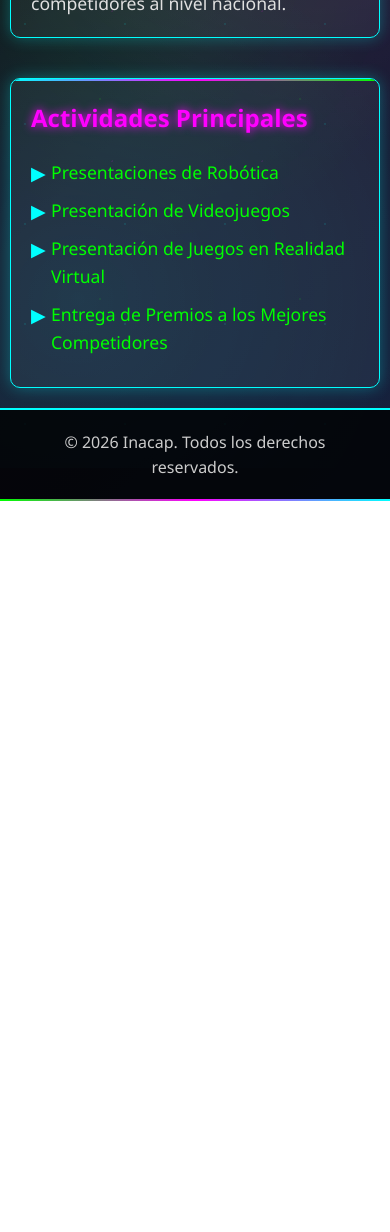
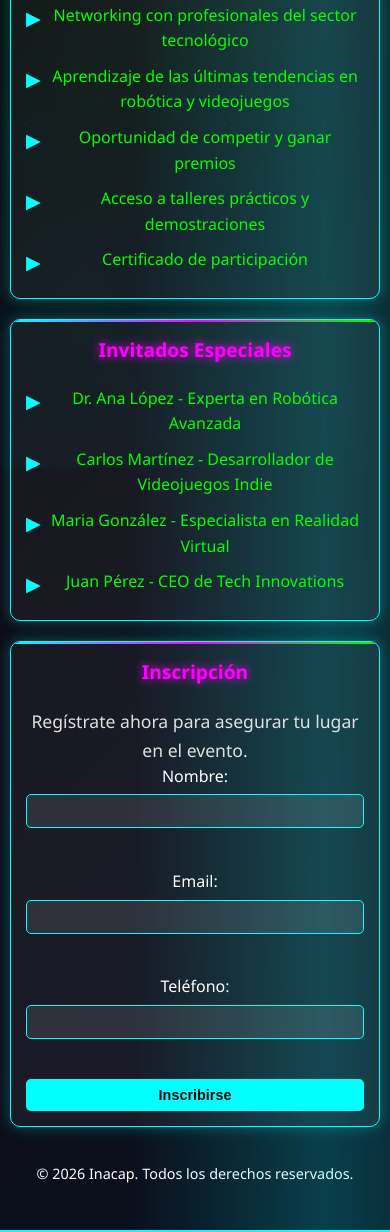
Before and after one commit to diablo141/Evento-tecnologico, a plain HTML site: page index.html in a window 390 px wide. Shown: the part 376-1608 px from the top of the page. Before the commit the page ends 877 px from the top, so only its background shows below. Drawn offline with Linux system fonts and the light colour scheme.

Commit message:
version movil

```diff
--- a/index.html
+++ b/index.html
@@ -9,22 +9,43 @@
 <body>
     <header>
         <h1>Evento Tecnológico Inacap</h1>
-    </header>
-    <main>
+
         <section id="descripcion">
             <h2>Descripción</h2>
             <p>Asiste al evento tecnológico de Inacap en el cual se realizarán presentaciones de robótica, creación de videojuegos y entrega de premios a los mejores competidores al nivel nacional.</p>
         </section>
-        <section id="actividades">
-            <h2>Actividades Principales</h2>
+        <section id="beneficios">
+            <h2>Beneficios del Evento</h2>
             <ul>
-                <li>Presentaciones de Robótica</li>
-                <li>Presentación de Videojuegos</li>
-                <li>Presentación de Juegos en Realidad Virtual</li>
-                <li>Entrega de Premios a los Mejores Competidores</li>
+                <li>Networking con profesionales del sector tecnológico</li>
+                <li>Aprendizaje de las últimas tendencias en robótica y videojuegos</li>
+                <li>Oportunidad de competir y ganar premios</li>
+                <li>Acceso a talleres prácticos y demostraciones</li>
+                <li>Certificado de participación</li>
             </ul>
         </section>
-    </main>
+        <section id="invitados">
+            <h2>Invitados Especiales</h2>
+            <ul>
+                <li>Dr. Ana López - Experta en Robótica Avanzada</li>
+                <li>Carlos Martínez - Desarrollador de Videojuegos Indie</li>
+                <li>Maria González - Especialista en Realidad Virtual</li>
+                <li>Juan Pérez - CEO de Tech Innovations</li>
+            </ul>
+        </section>
+        <section id="inscripcion">
+            <h2>Inscripción</h2>
+            <p>Regístrate ahora para asegurar tu lugar en el evento.</p>
+            <form action="#" method="post">
+                <label for="nombre">Nombre:</label>
+                <input type="text" id="nombre" name="nombre" required><br><br>
+                <label for="email">Email:</label>
+                <input type="email" id="email" name="email" required><br><br>
+                <label for="telefono">Teléfono:</label>
+                <input type="tel" id="telefono" name="telefono"><br><br>
+                <button type="submit">Inscribirse</button>
+            </form>
+        </section>
     <footer>
         <p>&copy; 2026 Inacap. Todos los derechos reservados.</p>
     </footer>
--- a/style.css
+++ b/style.css
@@ -219,25 +219,75 @@ ul li::before {
     51%, 100% { opacity: 0; }
 }
 
-/* Footer */
-footer {
-    text-align: center;
-    padding: 20px;
-    background: rgba(0, 0, 0, 0.8);
-    border-top: 2px solid var(--primary);
-    color: var(--text-muted);
+/* Cards */
+.cards {
+    display: grid;
+    grid-template-columns: repeat(auto-fit, minmax(250px, 1fr));
+    gap: 20px;
     position: relative;
+    z-index: 1;
 }
 
-footer::before {
-    content: '';
-    position: absolute;
-    bottom: 0;
-    left: 0;
+.card {
+    background: rgba(255, 255, 255, 0.1);
+    border: 1px solid var(--primary);
+    border-radius: 8px;
+    padding: 20px;
+    text-align: center;
+    color: var(--text-light);
+    transition: all 0.3s ease;
+    box-shadow: 0 0 10px rgba(0, 255, 255, 0.2);
+}
+
+.card:hover {
+    transform: translateY(-10px) scale(1.05);
+    box-shadow: 0 10px 30px rgba(0, 255, 255, 0.6);
+    border-color: var(--secondary);
+    background: rgba(255, 255, 255, 0.15);
+}
+
+/* Formulario */
+form {
+    max-width: 400px;
+    margin: 0 auto;
+    position: relative;
+    z-index: 1;
+}
+
+label {
+    display: block;
+    margin-bottom: 5px;
+    color: var(--text-light);
+}
+
+input {
     width: 100%;
-    height: 2px;
-    background: linear-gradient(90deg, var(--accent), var(--secondary), var(--primary));
-    animation: borderGlow 2s linear infinite reverse;
+    padding: 10px;
+    margin-bottom: 15px;
+    border: 1px solid var(--primary);
+    border-radius: 5px;
+    background: rgba(255, 255, 255, 0.1);
+    color: var(--text-light);
+    font-size: 1rem;
+}
+
+input:focus {
+    outline: none;
+    border-color: var(--secondary);
+    box-shadow: 0 0 10px rgba(255, 0, 255, 0.5);
+}
+
+button {
+    width: 100%;
+    padding: 10px;
+    background: var(--primary);
+    color: var(--bg-dark);
+    border: none;
+    border-radius: 5px;
+    font-size: 1rem;
+    font-weight: bold;
+    cursor: pointer;
+    transition: background 0.3s ease;
 }
 
 /* Responsive */
@@ -248,6 +298,7 @@ footer::before {
 
     section {
         padding: 20px;
+        margin-bottom: 20px;
     }
 
     section h2 {
@@ -256,5 +307,56 @@ footer::before {
 
     main {
         padding: 20px 10px;
+        gap: 20px;
+    }
+
+    form {
+        max-width: 100%;
+    }
+
+    input, button {
+        font-size: 0.9rem;
+        padding: 8px;
+    }
+
+    .cards {
+        grid-template-columns: 1fr;
+        gap: 15px;
+    }
+
+    .card {
+        padding: 15px;
     }
 }
+
+@media (max-width: 480px) {
+    header {
+        padding: 30px 10px;
+    }
+
+    header h1 {
+        font-size: 1.5rem;
+    }
+
+    section {
+        padding: 15px;
+    }
+
+    section h2 {
+        font-size: 1.2rem;
+    }
+
+    ul li {
+        font-size: 1rem;
+    }
+
+    footer {
+        padding: 15px;
+        font-size: 0.9rem;
+    }
+
+    .card {
+        padding: 10px;
+        font-size: 0.9rem;
+    }
+}
```
Also changed, not shown: prompsts.txt.
